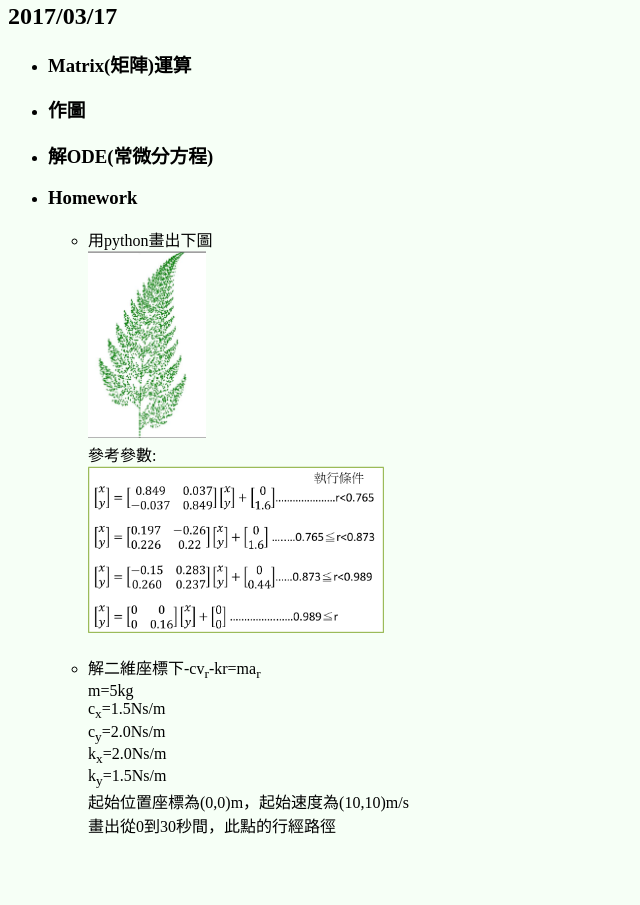
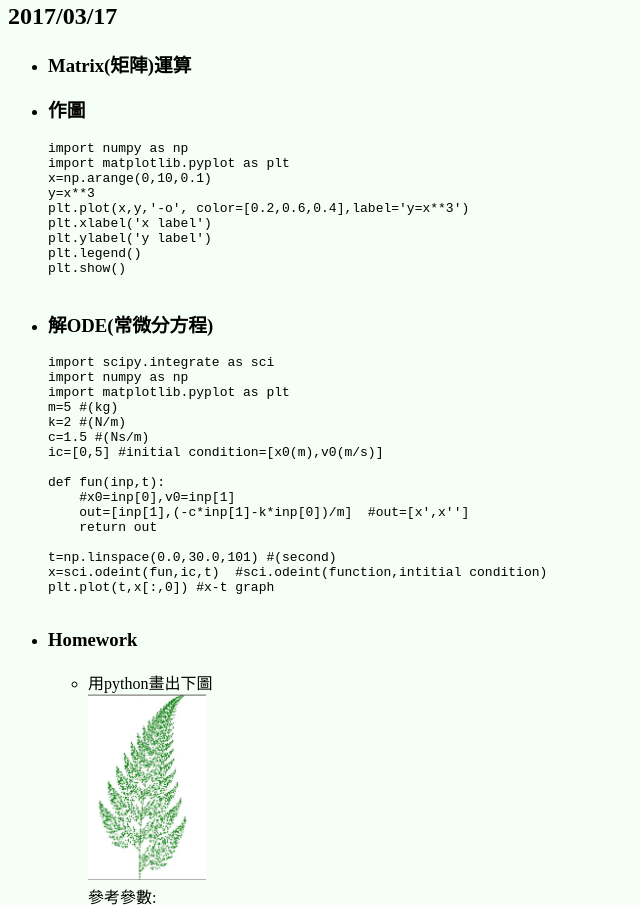
Before and after one commit to bob911017/nchu, a plain HTML site: page pycourse.html in a window 1280 px wide. Shown: the part 9555-10460 px from the top of the page, without its empty margins (0-640 px from the left). Before the commit the page ends 10408 px from the top, so only its background shows below. Drawn offline with Linux system fonts and the light colour scheme.

Commit message:
Update pycourse.html

```diff
--- a/pycourse.html
+++ b/pycourse.html
@@ -385,7 +385,36 @@ while q==0:
 <ul>
     <li><h3><a name="e1">Matrix(矩陣)運算</a></h3></li>
     <li><h3><a name="e2">作圖</a></h3></li>
+    <pre>
+import numpy as np
+import matplotlib.pyplot as plt
+x=np.arange(0,10,0.1)
+y=x**3
+plt.plot(x,y,'-o', color=[0.2,0.6,0.4],label='y=x**3')
+plt.xlabel('x label')
+plt.ylabel('y label')
+plt.legend()
+plt.show()
+    </pre>
     <li><h3><a name="e3">解ODE(常微分方程)</a></h3></li>
+    <pre>
+import scipy.integrate as sci
+import numpy as np
+import matplotlib.pyplot as plt
+m=5 #(kg)
+k=2 #(N/m)
+c=1.5 #(Ns/m)
+ic=[0,5] #initial condition=[x0(m),v0(m/s)]
+
+def fun(inp,t):
+    #x0=inp[0],v0=inp[1]
+    out=[inp[1],(-c*inp[1]-k*inp[0])/m]  #out=[x',x'']
+    return out
+
+t=np.linspace(0.0,30.0,101) #(second)
+x=sci.odeint(fun,ic,t)  #sci.odeint(function,intitial condition)
+plt.plot(t,x[:,0]) #x-t graph
+    </pre>
     <li><h3>Homework</h3></li>
     <ul>
     	<li>用python畫出下圖</li>
```
